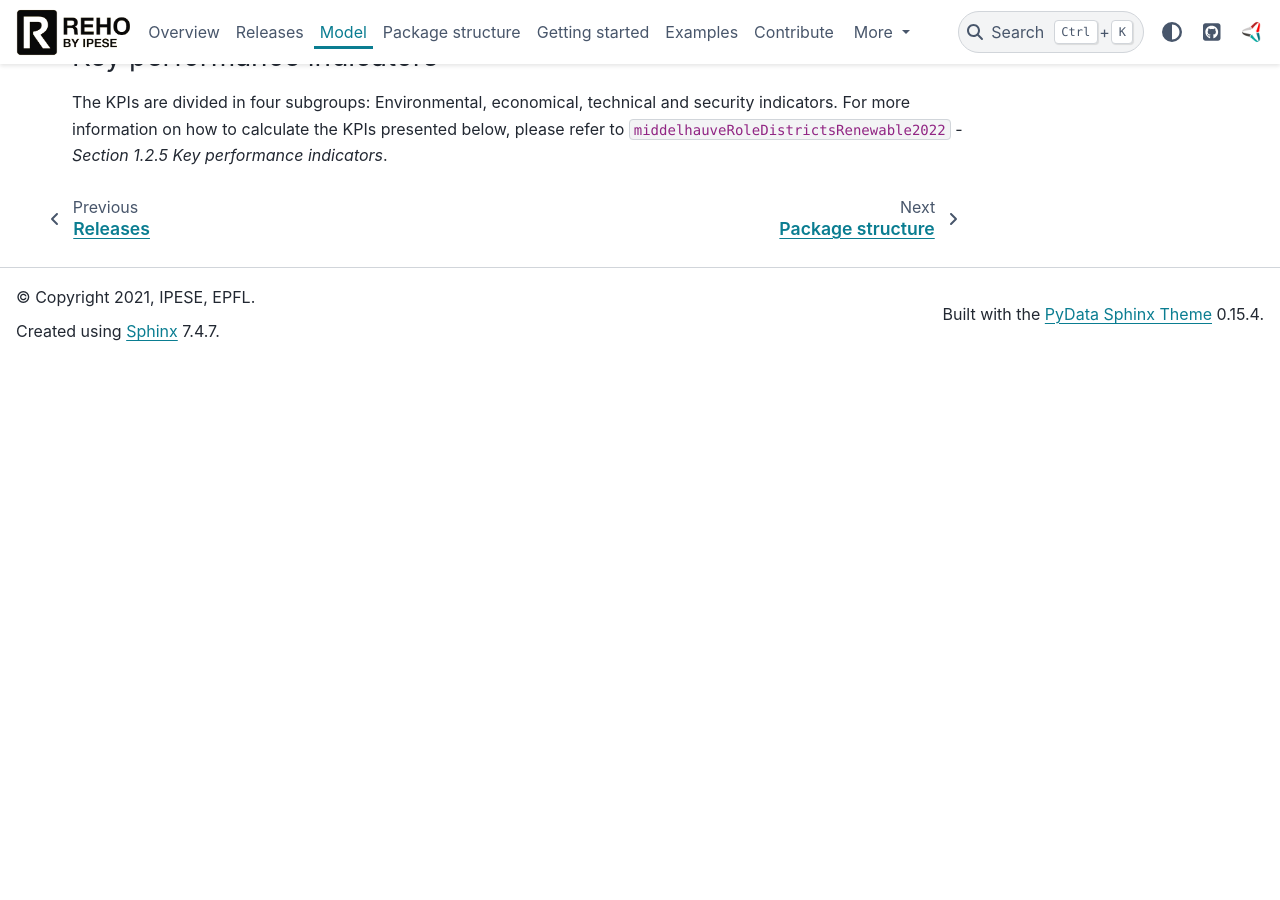
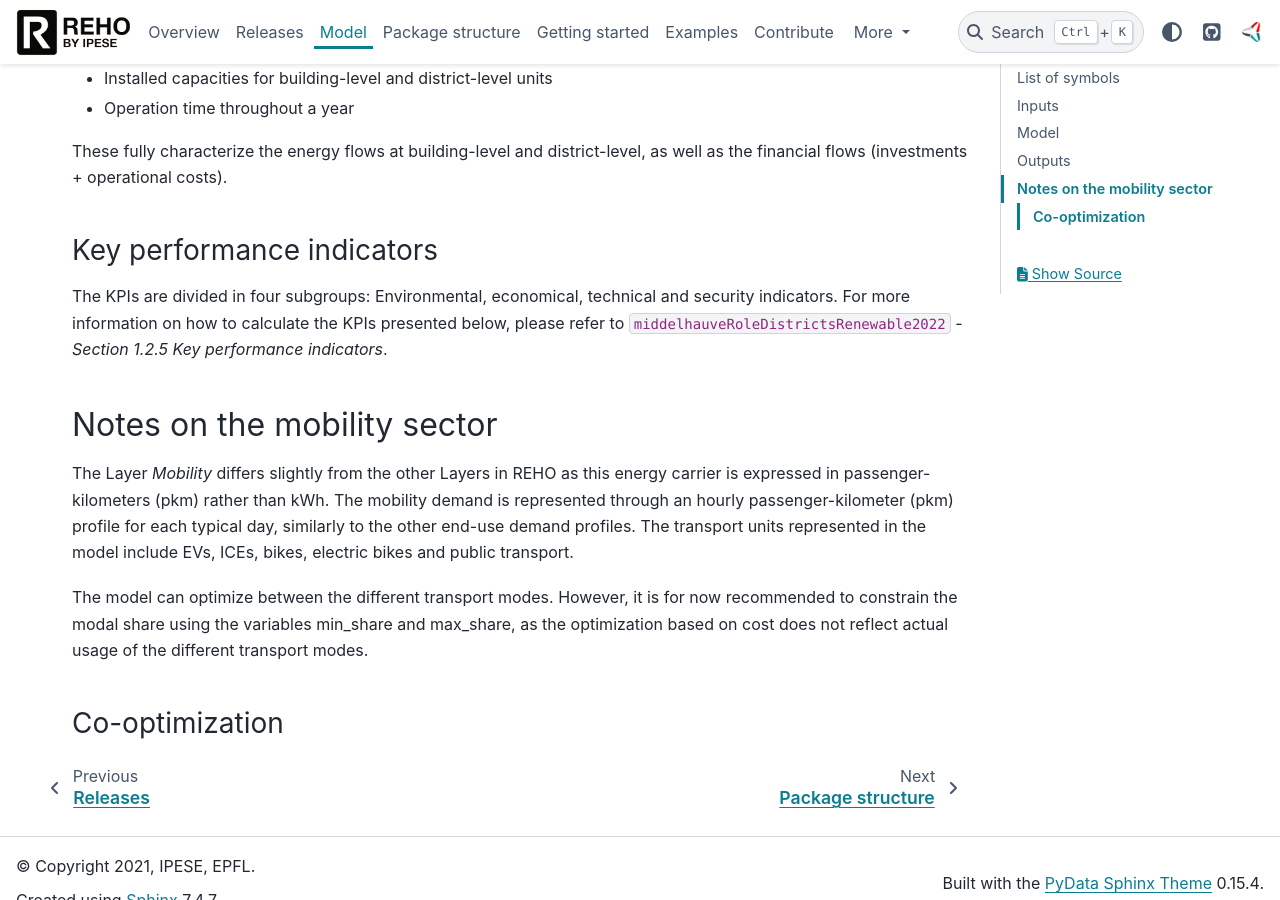
Before and after one commit to IPESE/REHO, a Sphinx documentation site: the page built from documentation/sections/3_Model.rst, in a window 1280 px wide and 900 px high, scrolled down 14082 px. Built offline with Sphinx 7.4.7 and the PyData theme 0.15.4, drawn with Linux system fonts in a browser that asks for light colours; pages that are not in the unit, such as notebooks, are missing from menus; cross-references to code outside the pages are shown as plain code; before the commit the page ends 14442 px from its top, so only the background shows below that; some of the changed text lies outside the part shown.

Commit message:
documentation update

```diff
--- a/documentation/sections/3_Model.rst
+++ b/documentation/sections/3_Model.rst
@@ -335,7 +335,8 @@
     - The internal heat gains from occupancy,
     - The internal heat gains from electric appliances,
     - The heat exchange with the exterior,
-    - The solar gains from the irradiance.
+    - The solar gains from the irradiance,
+    - The demand profile for mobility.
 
 .. admonition:: Statistical profiles
 
@@ -445,12 +446,14 @@
 Energy layers
 ~~~~~~~~~~~~~~~~~~~~~~~~
 
-Five energy carriers are considered in REHO, namely:
+Seven energy carriers are considered in REHO, namely:
 
 - Electricity,
 - Natural gas,
 - Oil,
 - District heat,
+- Fossil fuel,
+- Mobility (service expressed in pkm),
 - Data (ICT service).
 
 These layers are modeled through parameters that can be changed in the model:
@@ -533,25 +536,34 @@
 .. table:: Overview of district-level units in REHO: Input and output streams, the reference unit of each technology
     :name: tbl-district-units
 
-    +---------------------------------+---------------------------+-------------------+----------------+
-    | Technology                      | Input stream              | Output stream     | Reference unit |
-    +=================================+===========================+===================+================+
-    | Energy conversion technologies  |                           |                   |                |
-    +---------------------------------+---------------------------+-------------------+----------------+
-    | gas boiler                      | natural gas               | heat              |  $$kW_{th}$$   |
-    +---------------------------------+---------------------------+-------------------+----------------+
-    | geothermal heat pump            | ambient heat, electricity | heat              |   $$kW_{e}$$   |
-    +---------------------------------+---------------------------+-------------------+----------------+
-    | district heating network        | heat                      | heat              |  $$kW_{th}$$   |
-    +---------------------------------+---------------------------+-------------------+----------------+
-    | cogeneration                    | natural gas               | electricity, heat |   $$kW_{e}$$   |
-    +---------------------------------+---------------------------+-------------------+----------------+
-    | Electricity storage technologies|                           |                   |                |
-    +---------------------------------+---------------------------+-------------------+----------------+
-    | electrical vehicle              | electricity               | electricity       |    $$kWh$$     |
-    +---------------------------------+---------------------------+-------------------+----------------+
-    | battery                         | electricity               | electricity       |    $$kWh$$     |
-    +---------------------------------+---------------------------+-------------------+----------------+
++------------------------------------------+---------------------------+-----------------------+----------------+
+| Technology                               | Input stream              | Output stream         | Reference unit |
++------------------------------------------+---------------------------+-----------------------+----------------+
+| Energy conversion technologies           |                           |                       |                |
++------------------------------------------+---------------------------+-----------------------+----------------+
+| gas boiler                               | natural gas               | heat                  |  $$kW_{th}$$   |
++------------------------------------------+---------------------------+-----------------------+----------------+
+| geothermal heat pump                     | ambient heat, electricity | heat                  |   $$kW_{e}$$   |
++------------------------------------------+---------------------------+-----------------------+----------------+
+| district heating network                 | heat                      | heat                  |  $$kW_{th}$$   |
++------------------------------------------+---------------------------+-----------------------+----------------+
+| cogeneration                             | natural gas               | electricity, heat     |   $$kW_{e}$$   |
++------------------------------------------+---------------------------+-----------------------+----------------+
+| Electricity storage technologies         |                           |                       |                |
++------------------------------------------+---------------------------+-----------------------+----------------+
+| EV charger                               | electricity               | electricity           |       kWh      |
++------------------------------------------+---------------------------+-----------------------+----------------+
+| electrical vehicle                       | electricity               | electricity, mobility |       kWh      |
++------------------------------------------+---------------------------+-----------------------+----------------+
+| ICE vehicle (internal combustion engine) | fossil fuel               | mobility              |      unit      |
++------------------------------------------+---------------------------+-----------------------+----------------+
+| bike                                     |                           | mobility              |      unit      |
++------------------------------------------+---------------------------+-----------------------+----------------+
+| electric bike                            | electricity               | mobility              |      unit      |
++------------------------------------------+---------------------------+-----------------------+----------------+
+| battery                                  | electricity               | electricity           |    $$kWh$$     |
++------------------------------------------+---------------------------+-----------------------+----------------+
+
 
 Model
 ===========================
@@ -788,3 +800,18 @@
 
 The KPIs are divided in four subgroups: Environmental, economical, technical and security indicators.
 For more information on how to calculate the KPIs presented below, please refer to :cite:t:`middelhauveRoleDistrictsRenewable2022` - *Section 1.2.5 Key performance indicators*.
+
+
+
+Notes on the mobility sector
+===========================
+
+The Layer *Mobility* differs slightly from the other Layers in REHO as this energy carrier is expressed in passenger-kilometers (pkm) rather than kWh.
+The mobility demand is represented through an hourly passenger-kilometer (pkm) profile for each typical day, similarly to the other end-use demand profiles.
+The transport units represented in the model include EVs, ICEs, bikes, electric bikes and public transport.
+
+The model can optimize between the different transport modes. However, it is for now recommended to constrain the modal share using the variables min_share and max_share, as the optimization based on cost does not reflect actual usage of the different transport modes.
+
+
+Co-optimization
+----------------------------------
```
